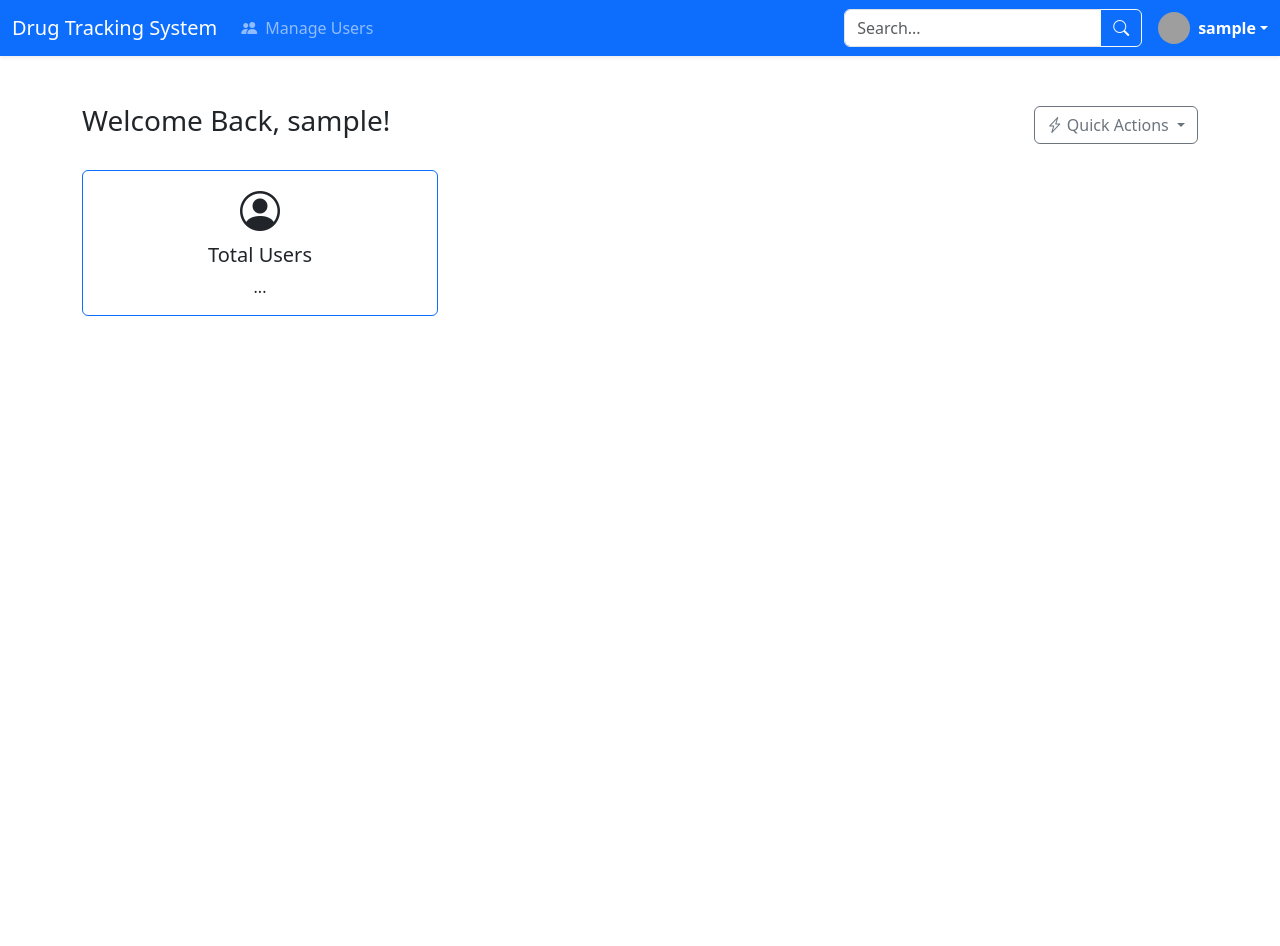
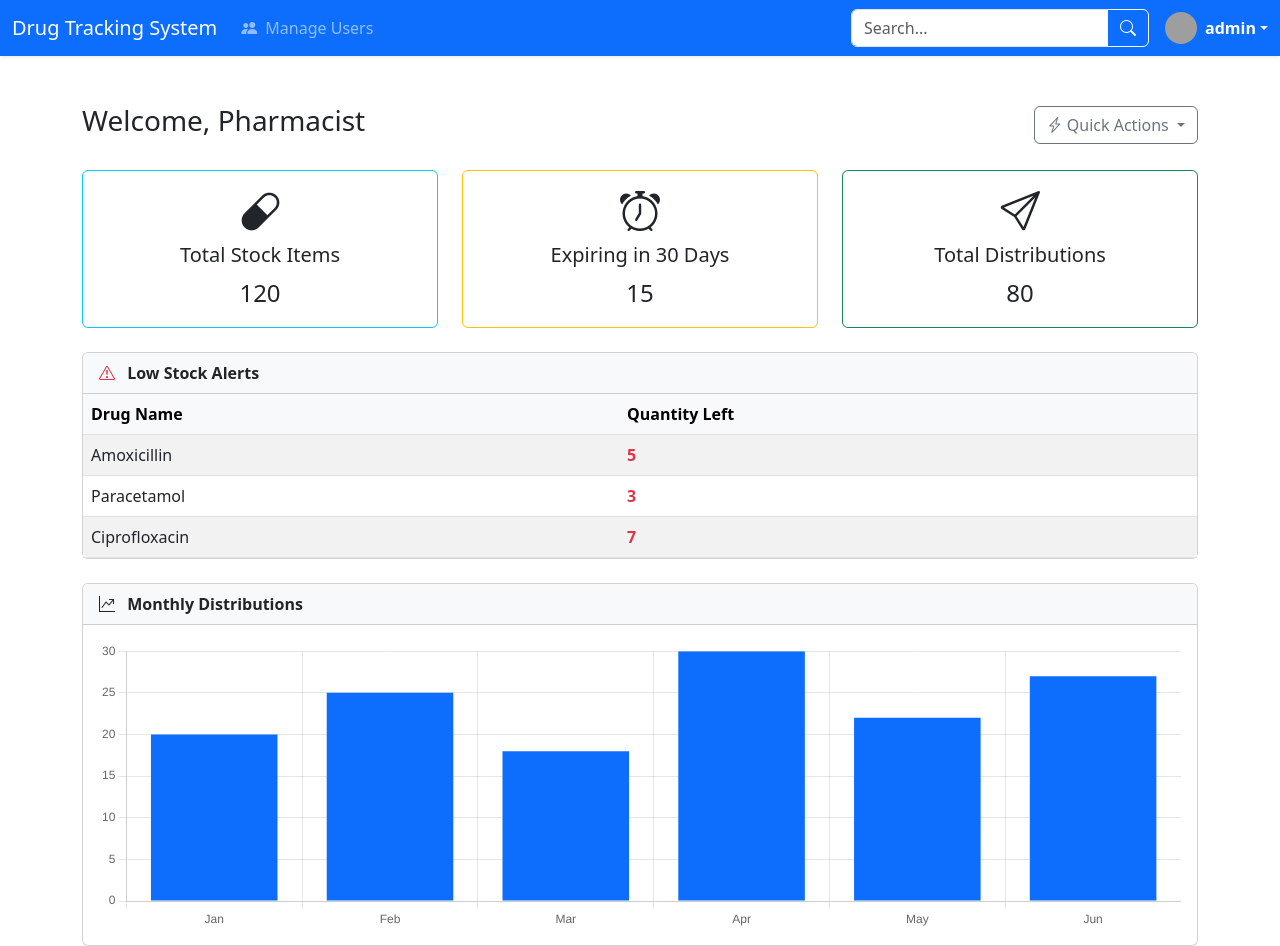
Before and after one commit to Al-mubarmij0/Drug-tracking-sys, a PHP site: page /pharmacist/dashboard.php in a window 1280 px wide. Before the commit the page ends 316 px from the top, so only its background shows below. Run offline with PHP 8.4, Linux system fonts and the light colour scheme; the visitor is signed in with stand-in values (Sample User, id 1); grey boxes are pictures that could not be loaded.

Commit message:
dashboard

```diff
--- a/dashboard.php
+++ b/dashboard.php
@@ -1,99 +1,21 @@
 <?php
+// dashboard.php (MAIN ENTRY POINT)
 require_once __DIR__ . '/config.php';
 require_once __DIR__ . '/session_check.php';
-$page_title = "Dashboard";
-?>
 
-<!DOCTYPE html>
-<html lang="en">
-<head>
-    <meta charset="UTF-8">
-    <title><?= $page_title ?></title>
-    <meta name="viewport" content="width=device-width, initial-scale=1.0">
+$role = $_SESSION['role'] ?? null;
 
-    <!-- Bootstrap & Icons -->
-    <link href="https://cdn.jsdelivr.net/npm/bootstrap@5.3.0/dist/css/bootstrap.min.css" rel="stylesheet">
-    <link href="https://cdn.jsdelivr.net/npm/bootstrap-icons@1.10.5/font/bootstrap-icons.css" rel="stylesheet">
-
-    <!-- Custom CSS -->
-    <link rel="stylesheet" href="assets/css/dashboard.css">
-</head>
-<body>
-
-<?php include 'partials/navbar.php'; ?>
-
-<div class="container mt-5">
-    <!-- Header + Quick Actions -->
-    <div class="d-flex justify-content-between align-items-center mb-4">
-        <h3>Welcome Back, <?= htmlspecialchars($_SESSION['user_name'] ?? $_SESSION['role']) ?>!</h3>
-
-        <div class="dropdown">
-            <button class="btn btn-outline-secondary dropdown-toggle" type="button" id="dashboardActions" data-bs-toggle="dropdown">
-                <i class="bi bi-lightning-charge"></i> Quick Actions
-            </button>
-            <ul class="dropdown-menu dropdown-menu-end" aria-labelledby="dashboardActions">
-                <?php if ($_SESSION['role'] === 'admin'): ?>
-                    <li><a class="dropdown-item" href="users/add_user.php"><i class="bi bi-person-plus me-2"></i> Add User</a></li>
-                    <li><a class="dropdown-item" href="logs/view_logs.php"><i class="bi bi-clock-history me-2"></i> View Logs</a></li>
-                <?php endif; ?>
-
-                <?php if ($_SESSION['role'] === 'procurement'): ?>
-                    <li><a class="dropdown-item" href="suppliers/add_supplier.php"><i class="bi bi-building-add me-2"></i> Add Supplier</a></li>
-                    <li><a class="dropdown-item" href="procurements/add_procurement.php"><i class="bi bi-cart-plus me-2"></i> New Procurement</a></li>
-                <?php endif; ?>
-
-                <?php if ($_SESSION['role'] === 'pharmacist'): ?>
-                    <li><a class="dropdown-item" href="stock/add_stock.php"><i class="bi bi-plus-circle me-2"></i> Add Stock</a></li>
-                    <li><a class="dropdown-item" href="distributions/distribute.php"><i class="bi bi-send-check me-2"></i> Distribute Drug</a></li>
-                    <li><a class="dropdown-item" href="reports/stock_report.php"><i class="bi bi-bar-chart me-2"></i> Stock Report</a></li>
-                <?php endif; ?>
-
-                <li><a class="dropdown-item" href="profile.php"><i class="bi bi-person me-2"></i> Edit Profile</a></li>
-                <li><a class="dropdown-item text-danger" href="logout.php" onclick="return confirm('Logout?');"><i class="bi bi-box-arrow-right me-2"></i> Logout</a></li>
-            </ul>
-        </div>
-    </div>
-
-    <!-- Example Dashboard Cards -->
-    <div class="row g-4">
-        <?php if ($_SESSION['role'] === 'admin'): ?>
-            <div class="col-md-4">
-                <div class="card border-primary">
-                    <div class="card-body text-center">
-                        <i class="bi bi-person-circle display-6"></i>
-                        <h5 class="card-title mt-2">Total Users</h5>
-                        <p class="card-text">...</p> <!-- Replace with user count -->
-                    </div>
-                </div>
-            </div>
-        <?php endif; ?>
-
-        <?php if ($_SESSION['role'] === 'procurement'): ?>
-            <div class="col-md-4">
-                <div class="card border-success">
-                    <div class="card-body text-center">
-                        <i class="bi bi-box display-6"></i>
-                        <h5 class="card-title mt-2">Total Procurements</h5>
-                        <p class="card-text">...</p> <!-- Replace with dynamic value -->
-                    </div>
-                </div>
-            </div>
-        <?php endif; ?>
-
-        <?php if ($_SESSION['role'] === 'pharmacist'): ?>
-            <div class="col-md-4">
-                <div class="card border-warning">
-                    <div class="card-body text-center">
-                        <i class="bi bi-capsule display-6"></i>
-                        <h5 class="card-title mt-2">Stock Items</h5>
-                        <p class="card-text">...</p> <!-- Replace with stock count -->
-                    </div>
-                </div>
-            </div>
-        <?php endif; ?>
-    </div>
-</div>
-
-<script src="https://cdn.jsdelivr.net/npm/bootstrap@5.3.0/dist/js/bootstrap.bundle.min.js"></script>
-</body>
-</html>
+switch ($role) {
+    case 'admin':
+        header("Location: admin/dashboard.php");
+        exit;
+    case 'procurement':
+        header("Location: procurement/dashboard.php");
+        exit;
+    case 'pharmacist':
+        header("Location: pharmacist/dashboard.php");
+        exit;
+    default:
+        echo "Unauthorized access.";
+        exit;
+}
--- /dev/null
+++ b/pharmacist/dashboard.php
@@ -0,0 +1,150 @@
+<?php
+require_once __DIR__ . '/../config.php';
+require_once __DIR__ . '/../session_check.php';
+$page_title = "Pharmacist Dashboard";
+
+// Placeholder values – connect to DB in actual usage
+$totalStock = 120;
+$expiringSoon = 15;
+$totalDistributions = 80;
+$lowStockItems = [
+    ['name' => 'Amoxicillin', 'qty' => 5],
+    ['name' => 'Paracetamol', 'qty' => 3],
+    ['name' => 'Ciprofloxacin', 'qty' => 7],
+];
+?>
+
+<!DOCTYPE html>
+<html lang="en">
+<head>
+    <meta charset="UTF-8">
+    <title><?= $page_title ?></title>
+    <meta name="viewport" content="width=device-width, initial-scale=1.0">
+
+    <!-- Bootstrap & Icons -->
+    <link href="https://cdn.jsdelivr.net/npm/bootstrap@5.3.0/dist/css/bootstrap.min.css" rel="stylesheet">
+    <link href="https://cdn.jsdelivr.net/npm/bootstrap-icons@1.10.5/font/bootstrap-icons.css" rel="stylesheet">
+
+    <!-- Chart.js -->
+    <script src="https://cdn.jsdelivr.net/npm/chart.js"></script>
+
+    <!-- Custom CSS -->
+    <link rel="stylesheet" href="../assets/css/dashboard.css">
+</head>
+<body>
+
+<?php include '../partials/navbar.php'; ?>
+
+<div class="container mt-5">
+    <!-- Header & Quick Actions -->
+    <div class="d-flex justify-content-between align-items-center mb-4">
+        <h3>Welcome, Pharmacist</h3>
+        <div class="dropdown">
+            <button class="btn btn-outline-secondary dropdown-toggle" type="button" id="quickActions" data-bs-toggle="dropdown">
+                <i class="bi bi-lightning-charge"></i> Quick Actions
+            </button>
+            <ul class="dropdown-menu dropdown-menu-end" aria-labelledby="quickActions">
+                <li><a class="dropdown-item" href="../stock/add_stock.php"><i class="bi bi-capsule-plus me-2"></i> Add Stock</a></li>
+                <li><a class="dropdown-item" href="../distributions/distribute.php"><i class="bi bi-send-check me-2"></i> Distribute Drug</a></li>
+                <li><a class="dropdown-item" href="../reports/stock_report.php"><i class="bi bi-bar-chart me-2"></i> View Reports</a></li>
+            </ul>
+        </div>
+    </div>
+
+    <!-- Metric Cards -->
+    <div class="row g-4 mb-4">
+        <div class="col-md-4">
+            <div class="card border-info text-center">
+                <div class="card-body">
+                    <i class="bi bi-capsule display-6"></i>
+                    <h5 class="card-title mt-2">Total Stock Items</h5>
+                    <p class="card-text fs-4"><?= $totalStock ?></p>
+                </div>
+            </div>
+        </div>
+
+        <div class="col-md-4">
+            <div class="card border-warning text-center">
+                <div class="card-body">
+                    <i class="bi bi-alarm display-6"></i>
+                    <h5 class="card-title mt-2">Expiring in 30 Days</h5>
+                    <p class="card-text fs-4"><?= $expiringSoon ?></p>
+                </div>
+            </div>
+        </div>
+
+        <div class="col-md-4">
+            <div class="card border-success text-center">
+                <div class="card-body">
+                    <i class="bi bi-send display-6"></i>
+                    <h5 class="card-title mt-2">Total Distributions</h5>
+                    <p class="card-text fs-4"><?= $totalDistributions ?></p>
+                </div>
+            </div>
+        </div>
+    </div>
+
+    <!-- Low Stock Alert Table -->
+    <div class="card mb-4">
+        <div class="card-header bg-light">
+            <strong><i class="bi bi-exclamation-triangle me-2 text-danger"></i> Low Stock Alerts</strong>
+        </div>
+        <div class="card-body p-0">
+            <table class="table table-striped mb-0">
+                <thead class="table-light">
+                    <tr>
+                        <th>Drug Name</th>
+                        <th>Quantity Left</th>
+                    </tr>
+                </thead>
+                <tbody>
+                    <?php foreach ($lowStockItems as $drug): ?>
+                        <tr>
+                            <td><?= htmlspecialchars($drug['name']) ?></td>
+                            <td class="text-danger fw-bold"><?= $drug['qty'] ?></td>
+                        </tr>
+                    <?php endforeach; ?>
+                </tbody>
+            </table>
+        </div>
+    </div>
+
+    <!-- Distribution Chart -->
+    <div class="card">
+        <div class="card-header bg-light">
+            <strong><i class="bi bi-graph-up-arrow me-2"></i> Monthly Distributions</strong>
+        </div>
+        <div class="card-body">
+            <canvas id="distributionChart" height="80"></canvas>
+        </div>
+    </div>
+</div>
+
+<!-- Chart Script -->
+<script>
+    const ctx = document.getElementById('distributionChart').getContext('2d');
+    new Chart(ctx, {
+        type: 'bar',
+        data: {
+            labels: ['Jan', 'Feb', 'Mar', 'Apr', 'May', 'Jun'],
+            datasets: [{
+                label: 'Drugs Distributed',
+                data: [20, 25, 18, 30, 22, 27],
+                backgroundColor: '#0d6efd'
+            }]
+        },
+        options: {
+            responsive: true,
+            plugins: {
+                legend: { display: false }
+            },
+            scales: {
+                y: { beginAtZero: true }
+            }
+        }
+    });
+</script>
+
+<script src="https://cdn.jsdelivr.net/npm/bootstrap@5.3.0/dist/js/bootstrap.bundle.min.js"></script>
+</body>
+</html>
```
Also changed, not shown: admin/dashboard.php (added, +209 -0 lines), assets/dashboard.css (+16 -14 lines), procurement/dashboard.php (added, +104 -0 lines).
